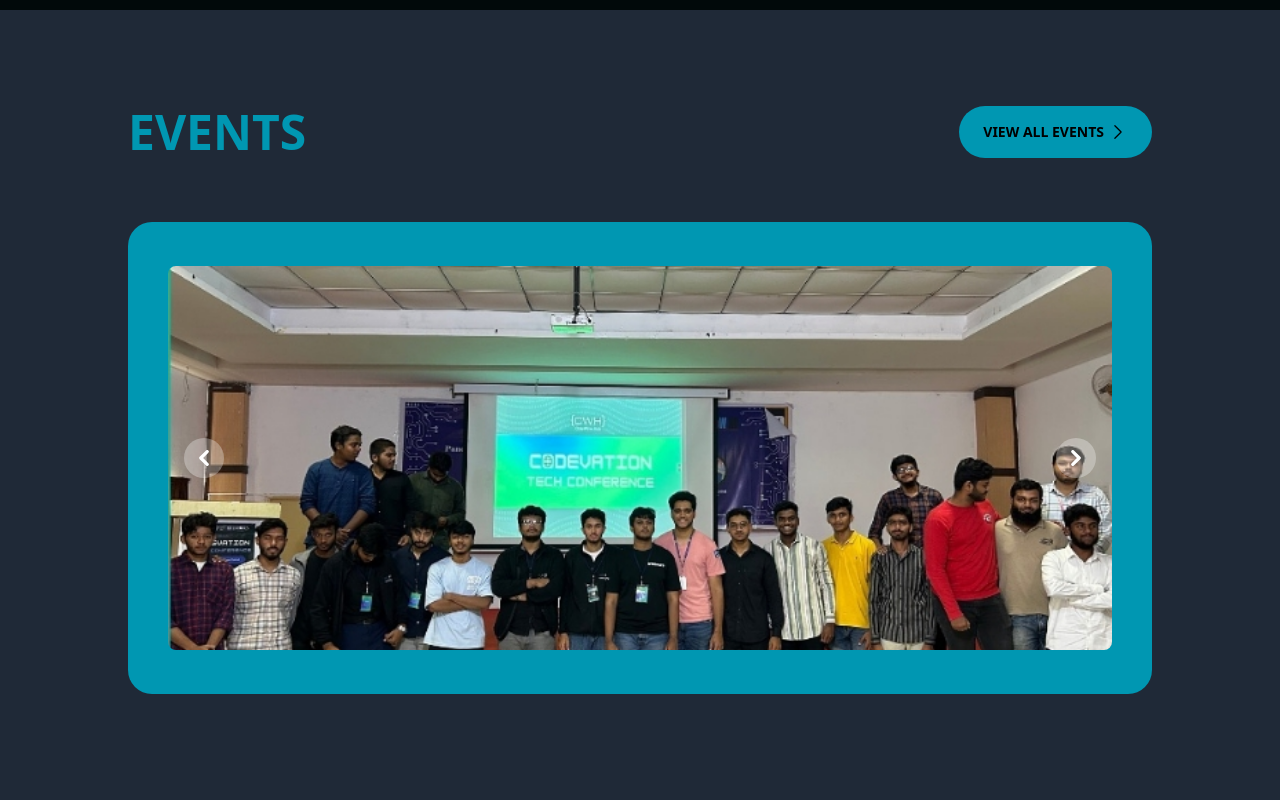
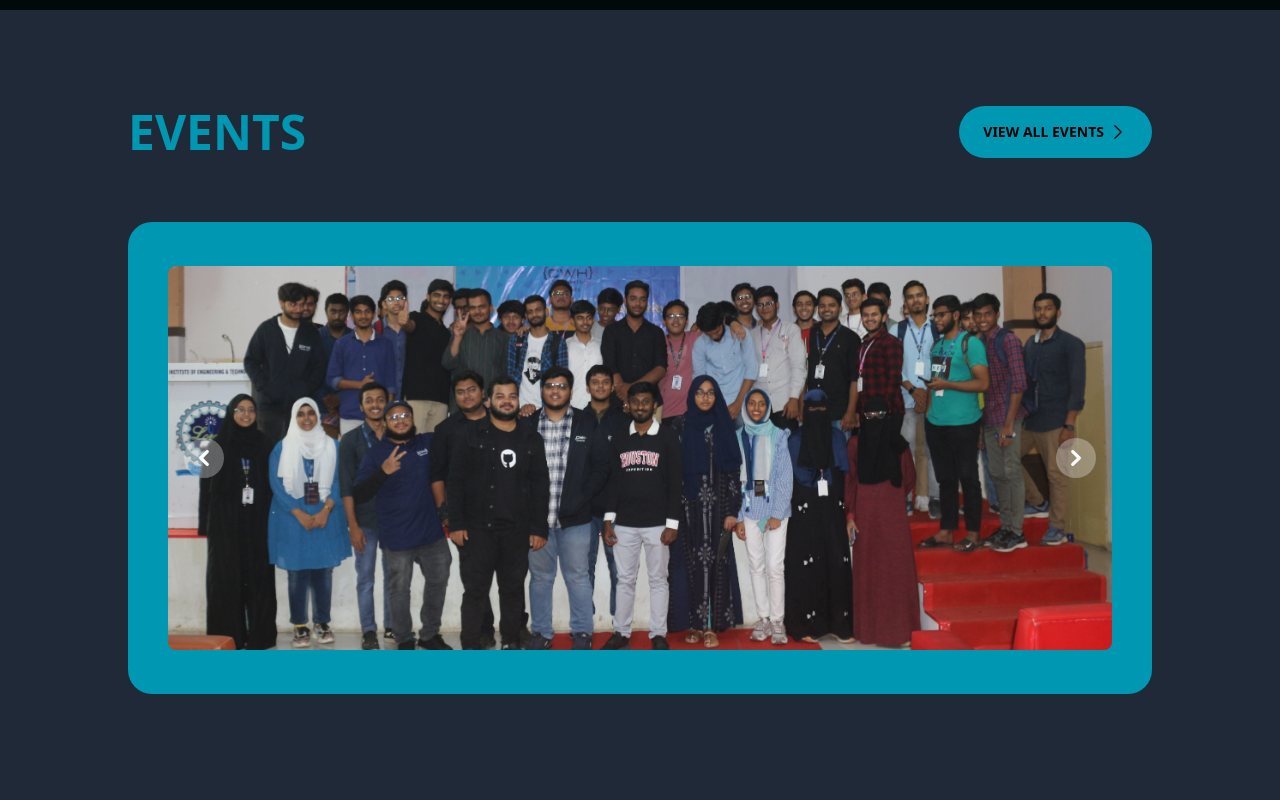
Before and after one commit to codewavehub/newWebsite, a website: page index.html in a window 1280 px wide. Shown: the part 2440-3240 px from the top of the page. Drawn offline with Linux system fonts and the light colour scheme.

Commit message:
Update index.html

```diff
--- a/index.html
+++ b/index.html
@@ -469,7 +469,7 @@
                   data-carousel-item="active"
                 >
                   <img
-                    src="assets/Screenshot_11-10-2024_195430_www.instagram.com.jpeg"
+                    src="assets/cwh.JPG"
                     class="absolute block w-full -translate-x-1/2 -translate-y-1/2 top-1/2 left-1/2"
                     alt="..."
                   />
```
